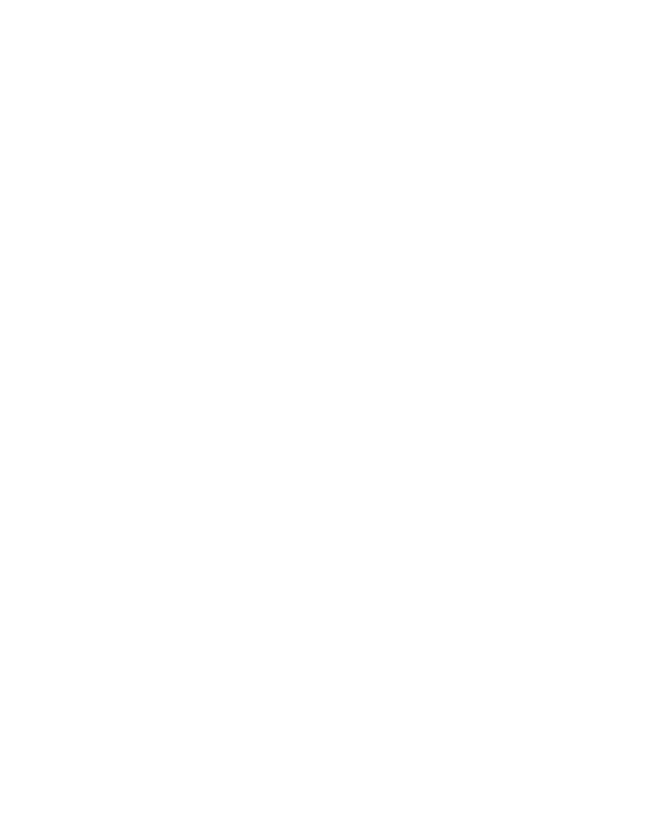
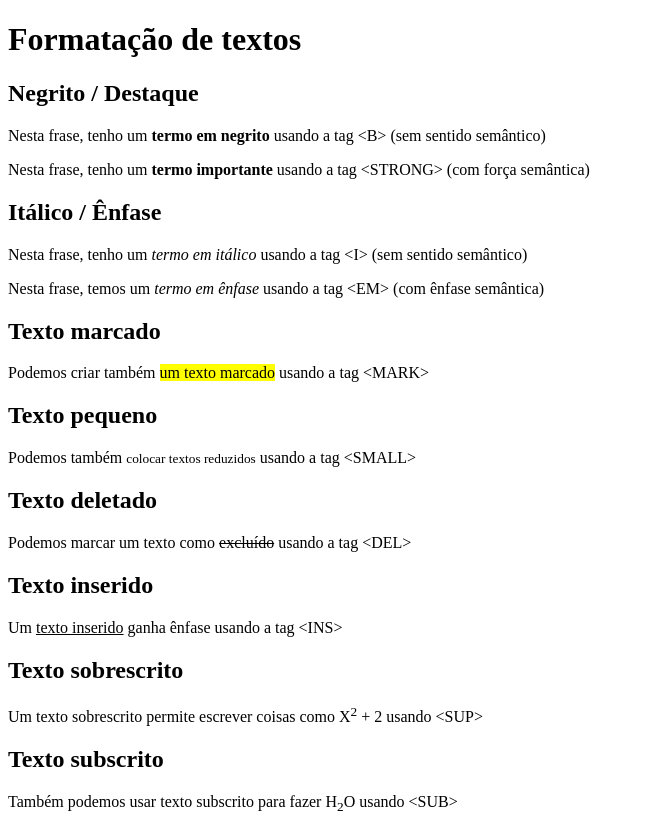
Before and after one commit to JoaoPedro-M/Estudo-de-HTML-CSS-JavaScript, a plain HTML site: page exercicios/ex07/index.html in a window 1280 px wide. Shown: the whole page, without its empty margins (0-645 px from the left). Before the commit the page ends 800 px from the top, so only its background shows below. Drawn offline with Linux system fonts and the light colour scheme.

Commit message:
Continuaçao do aprendizado

```diff
--- a/exercicios/ex07/index.html
+++ b/exercicios/ex07/index.html
@@ -6,6 +6,33 @@
     <title>Formatação de Textos</title>
 </head>
 <body>
+    <h1>Formatação de textos</h1>
+
+    <h2>Negrito / Destaque</h2>
+    <p>Nesta frase, tenho um <b>termo em negrito</b> usando a tag &lt;B&gt; (sem sentido semântico)</p>
+    <p>Nesta frase, tenho um  <strong>termo importante</strong> usando a tag &lt;STRONG&gt; (com força semântica)</p>
+
+    <h2>Itálico / Ênfase</h2>
+    <p>Nesta frase, tenho um <i>termo em itálico</i> usando a tag &lt;I&gt; (sem sentido semântico)</p>
+    <p>Nesta frase, temos um <em>termo em ênfase</em> usando a tag &lt;EM&gt;  (com ênfase semântica)</p>
+
+    <h2>Texto marcado</h2>
+    <p>Podemos criar também <mark>um texto marcado</mark> usando a tag &lt;MARK&gt;</p>
+
+    <h2>Texto pequeno</h2>
+    <p>Podemos também <small>colocar textos reduzidos</small> usando a tag &lt;SMALL&gt;</p>
+
+    <h2>Texto deletado</h2>
+    <p>Podemos marcar um texto como <del>excluído</del> usando a tag &lt;DEL&gt;</p>
+
+    <h2>Texto inserido</h2>
+    <p>Um <ins>texto inserido</ins> ganha ênfase usando a tag &lt;INS&gt;</p>
+
+    <h2>Texto sobrescrito</h2>
+    <p>Um texto sobrescrito permite escrever coisas como X<sup>2</sup> + 2 usando &lt;SUP&gt;</p>
+
+    <h2>Texto subscrito</h2>
+    <p>Também podemos usar texto subscrito para fazer H<sub>2</sub>O usando &lt;SUB&gt;</p>
 
 </body>
 </html>
```
Also changed, not shown: exercicios/ex08/index.html (added, +38 -0 lines).
